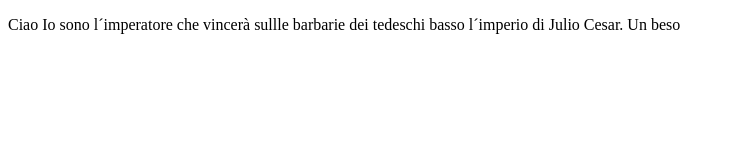
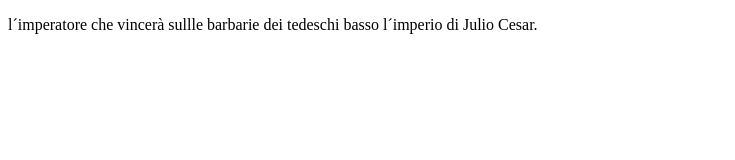
Before and after one commit to gaviriache/webTest, a plain HTML site: page index.html in a window 1280 px wide. Shown: the whole page, without its empty margins (0-735 px from the left). Drawn offline with Linux system fonts and the light colour scheme.

Commit message:
Basic Structure

```diff
--- a/index.html
+++ b/index.html
@@ -4,12 +4,12 @@
     <meta charset="UTF-8">
     <meta http-equiv="X-UA-Compatible" content="IE=edge">
     <meta name="viewport" content="width=device-width, initial-scale=1.0">
-    <title>Herr Fuhrer</title>
+    <title>Massimo Perrota</title>
 </head>
 <body>
     <p>
-        Ciao Io sono l´imperatore che vincerà sullle barbarie dei tedeschi basso l´imperio di
-        Julio Cesar. Un beso
+        l´imperatore che vincerà sullle barbarie dei tedeschi basso l´imperio di
+        Julio Cesar.
     </p>
 </body>
 </html>
```
